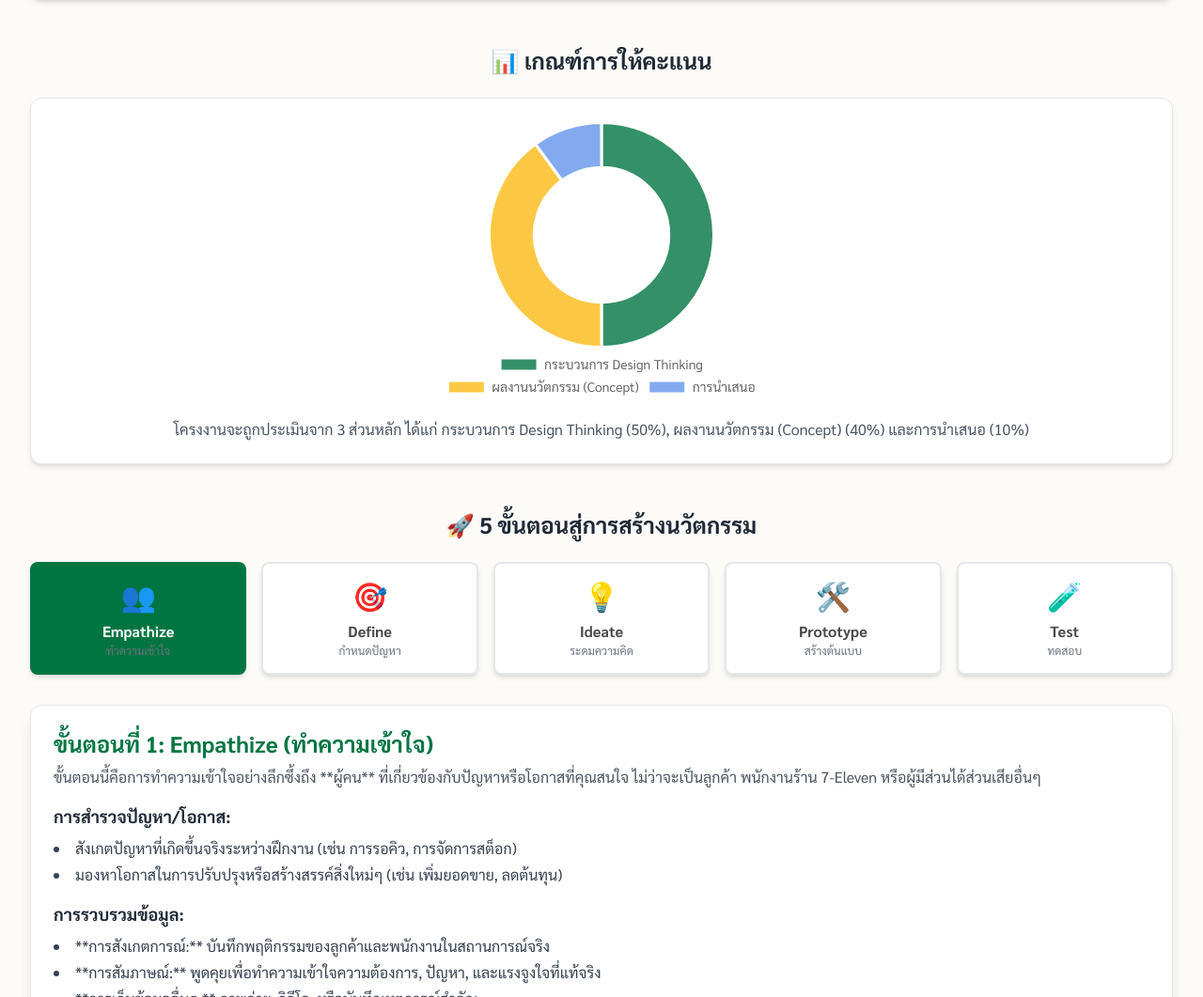
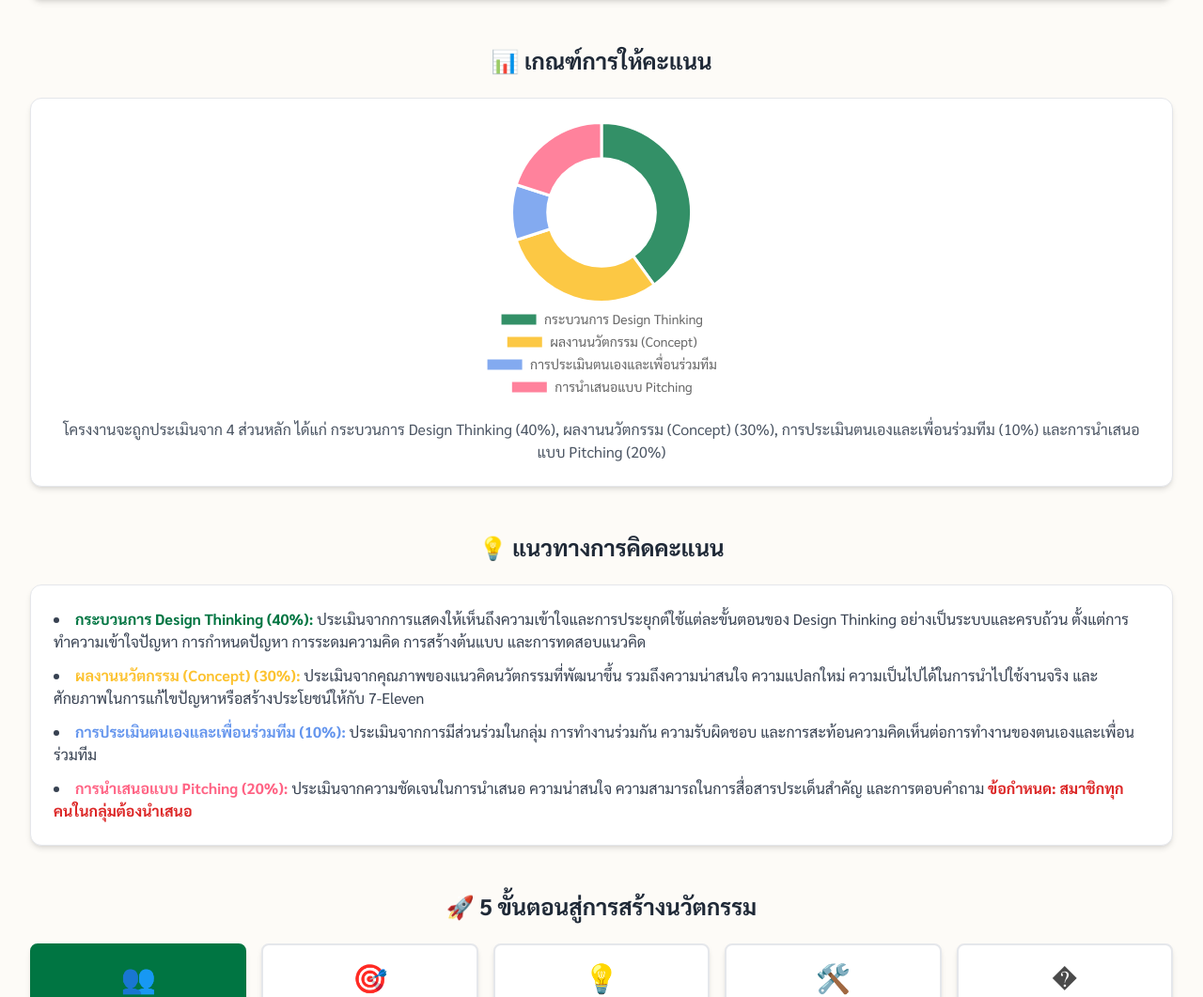
Before and after one commit to oakabc/project711, a plain HTML site: page index.html in a window 1280 px wide. Shown: the part 282-1343 px from the top of the page at 94% size. Drawn offline with nearby package versions, Linux system fonts and the light colour scheme.

Commit message:
Update index.html
- ปรับเกณฑ์การให้คะแนน

```diff
--- a/index.html
+++ b/index.html
@@ -10,8 +10,8 @@
     <link rel="preconnect" href="https://fonts.gstatic.com" crossorigin>
     <link href="https://fonts.googleapis.com/css2?family=sarabun:wght@400;700&display=swap" rel="stylesheet">
     <!-- Chosen Palette: Warm Neutrals -->
-    <!-- Application Structure Plan: The application is structured as a single-page interactive guide. The core is a horizontal, clickable 5-step stepper representing the Design Thinking process. This allows users to navigate non-linearly. Clicking a step dynamically updates a central content area below, showing detailed information for that step. This focused-view approach prevents information overload. The structure begins with the project's objective, followed by a visual chart for the scoring criteria, the main interactive process guide, and concludes with the final deliverable requirements, submission methods, group registration, presentation schedule, and recommendations. This flow was chosen to transform the static document into an engaging, step-by-step learning journey that is intuitive and mirrors the project's own logical progression. -->
-    <!-- Visualization & Content Choices: 1. Scoring Criteria: Presented as a Chart.js Donut chart to visually and quickly communicate the 50/40/10 weighting between Process, Concept, and Presentation, which is more engaging than text. Interaction includes tooltips on hover. 2. Design Thinking Process: A custom-built interactive stepper using styled HTML divs and Tailwind CSS. Unicode characters are used for icons. This serves as the main navigation, allowing users to select a stage. This is more interactive and visually appealing than a simple list. 3. Step Details & Deliverables: Content is organized into styled cards using HTML and Tailwind. This content is dynamically updated via JavaScript based on user interaction with the stepper, ensuring the interface remains clean and focused. This method was chosen for its clarity and ability to handle structured text effectively. -->
+    <!-- Application Structure Plan: The application is structured as a single-page interactive guide. The core is a horizontal, clickable 5-step stepper representing the Design Thinking process. This allows users to navigate non-linearly. Clicking a step dynamically updates a central content area below, showing detailed information for that step. This focused-view approach prevents information overload. The structure begins with the project's objective, followed by a visual chart for the scoring criteria, a detailed scoring breakdown, the main interactive process guide, and concludes with the final deliverable requirements, submission methods, group registration, presentation schedule, and recommendations. This flow was chosen to transform the static document into an engaging, step-by-step learning journey that is intuitive and mirrors the project's own logical progression. -->
+    <!-- Visualization & Content Choices: 1. Scoring Criteria: Presented as a Chart.js Donut chart to visually and quickly communicate the 40/30/10/20 weighting, which is more engaging than text. Interaction includes tooltips on hover. 2. Design Thinking Process: A custom-built interactive stepper using styled HTML divs and Tailwind CSS. Unicode characters are used for icons. This serves as the main navigation, allowing users to select a stage. This is more interactive and visually appealing than a simple list. 3. Step Details & Deliverables: Content is organized into styled cards using HTML and Tailwind. This content is dynamically updated via JavaScript based on user interaction with the stepper, ensuring the interface remains clean and focused. This method was chosen for its clarity and ability to handle structured text effectively. -->
     <!-- CONFIRMATION: NO SVG graphics used. NO Mermaid JS used. -->
     <style>
         body {
@@ -64,7 +64,19 @@
                     <div class="chart-container">
                         <canvas id="scoringChart"></canvas>
                     </div>
-                    <p class="text-center mt-4 text-gray-600">โครงงานจะถูกประเมินจาก 3 ส่วนหลัก ได้แก่ กระบวนการ Design Thinking (50%), ผลงานนวัตกรรม (Concept) (40%) และการนำเสนอ (10%)</p>
+                    <p class="text-center mt-4 text-gray-600">โครงงานจะถูกประเมินจาก 4 ส่วนหลัก ได้แก่ กระบวนการ Design Thinking (40%), ผลงานนวัตกรรม (Concept) (30%), การประเมินตนเองและเพื่อนร่วมทีม (10%) และการนำเสนอแบบ Pitching (20%)</p>
+                </div>
+            </section>
+
+            <section id="scoring-details" class="mb-12">
+                <h2 class="text-2xl font-bold text-center mb-6 text-gray-800">💡 แนวทางการคิดคะแนน</h2>
+                <div class="bg-white p-6 rounded-xl shadow-md border border-gray-200">
+                    <ul class="list-disc list-inside space-y-3 text-gray-700">
+                        <li><span class="font-bold text-[#007542]">กระบวนการ Design Thinking (40%):</span> ประเมินจากการแสดงให้เห็นถึงความเข้าใจและการประยุกต์ใช้แต่ละขั้นตอนของ Design Thinking อย่างเป็นระบบและครบถ้วน ตั้งแต่การทำความเข้าใจปัญหา การกำหนดปัญหา การระดมความคิด การสร้างต้นแบบ และการทดสอบแนวคิด</li>
+                        <li><span class="font-bold text-[#fcc230]">ผลงานนวัตกรรม (Concept) (30%):</span> ประเมินจากคุณภาพของแนวคิดนวัตกรรมที่พัฒนาขึ้น รวมถึงความน่าสนใจ ความแปลกใหม่ ความเป็นไปได้ในการนำไปใช้งานจริง และศักยภาพในการแก้ไขปัญหาหรือสร้างประโยชน์ให้กับ 7-Eleven</li>
+                        <li><span class="font-bold text-[#6495ed]">การประเมินตนเองและเพื่อนร่วมทีม (10%):</span> ประเมินจากการมีส่วนร่วมในกลุ่ม การทำงานร่วมกัน ความรับผิดชอบ และการสะท้อนความคิดเห็นต่อการทำงานของตนเองและเพื่อนร่วมทีม</li>
+                        <li><span class="font-bold text-[#ff6384]">การนำเสนอแบบ Pitching (20%):</span> ประเมินจากความชัดเจนในการนำเสนอ ความน่าสนใจ ความสามารถในการสื่อสารประเด็นสำคัญ และการตอบคำถาม <span class="font-bold text-red-600">ข้อกำหนด: สมาชิกทุกคนในกลุ่มต้องนำเสนอ</span></li>
+                    </ul>
                 </div>
             </section>
 
@@ -230,7 +242,7 @@
             {
                 name: "Test",
                 thaiName: "ทดสอบ",
-                icon: "🧪",
+                icon: "�",
                 title: "ขั้นตอนที่ 5: Test (ทดสอบและปรับปรุงแนวคิด)",
                 description: "ขั้นตอนนี้คือการนำต้นแบบแนวคิดไปนำเสนอและรับฟังความคิดเห็นจากผู้ที่เกี่ยวข้อง เพื่อนำมาปรับปรุงและพัฒนาให้ดีขึ้น",
                 points: [
@@ -298,16 +310,18 @@
             new Chart(ctx, {
                 type: 'doughnut',
                 data: {
-                    labels: ['กระบวนการ Design Thinking', 'ผลงานนวัตกรรม (Concept)', 'การนำเสนอ'],
+                    labels: ['กระบวนการ Design Thinking', 'ผลงานนวัตกรรม (Concept)', 'การประเมินตนเองและเพื่อนร่วมทีม', 'การนำเสนอแบบ Pitching'],
                     datasets: [{
                         label: 'สัดส่วนคะแนน',
-                        data: [50, 40, 10], /* Updated data: 50% Process, 40% Concept, 10% Presentation */
+                        data: [40, 30, 10, 20], /* Updated data: 40% Process, 30% Concept, 10% Self/Peer, 20% Pitching */
                         backgroundColor: [
-                            'rgba(0, 117, 66, 0.8)',
-                            'rgba(252, 194, 48, 0.9)',
-                            'rgba(100, 149, 237, 0.8)' /* New color for Presentation */
+                            'rgba(0, 117, 66, 0.8)', /* Design Thinking */
+                            'rgba(252, 194, 48, 0.9)', /* Concept */
+                            'rgba(100, 149, 237, 0.8)', /* Self/Peer Evaluation */
+                            'rgba(255, 99, 132, 0.8)' /* Pitching Presentation */
                         ],
                         borderColor: [
+                            '#ffffff',
                             '#ffffff',
                             '#ffffff',
                             '#ffffff'
@@ -350,3 +364,4 @@
     </script>
 </body>
 </html>
+�
```
